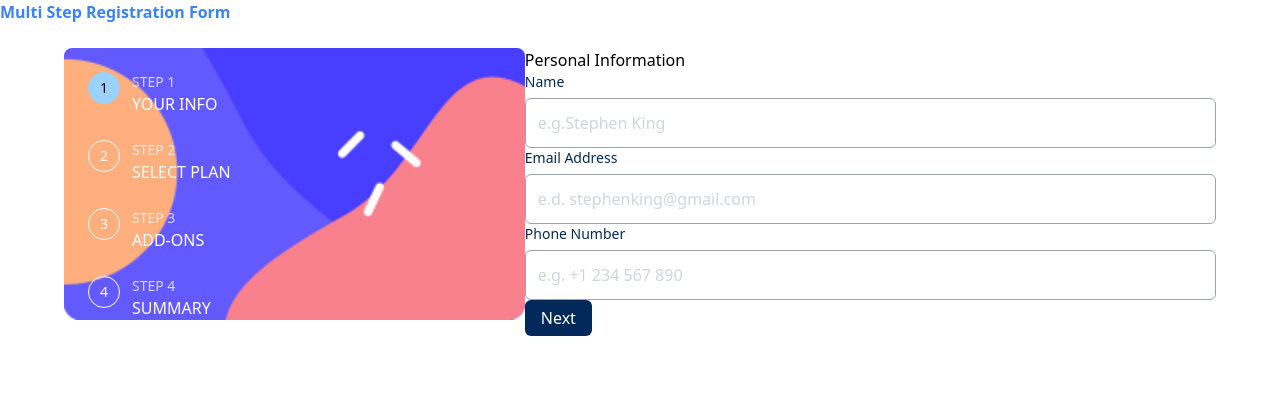
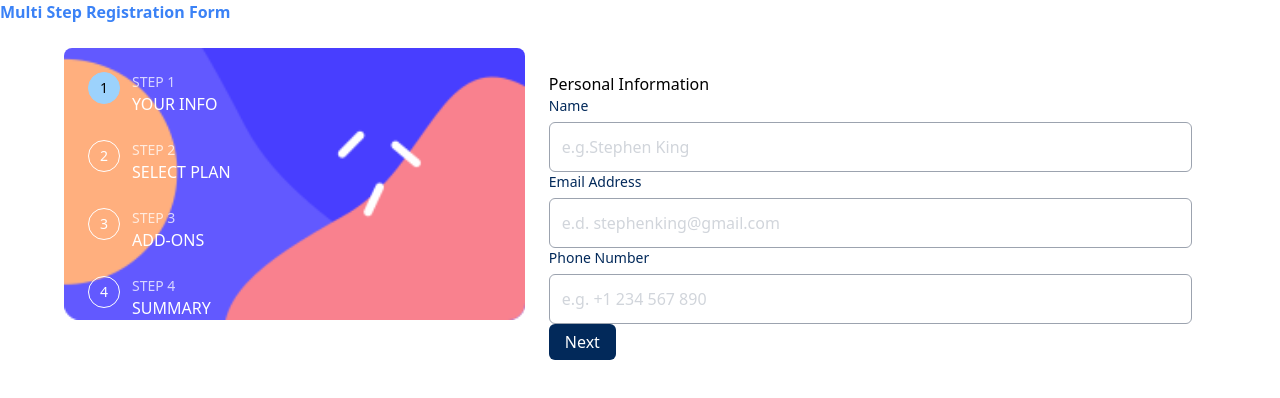
Before and after one commit to JimeBlue/multi-step-registration-form, a Nuxt app: page / in a window 1280 px wide. Shown: the top 398 px of the page. Built offline with nearby package versions, Linux system fonts and the light colour scheme; what vue-sweetalert2 would draw is missing.

Commit message:
Give padding and border readious to steps

```diff
--- a/components/form.vue
+++ b/components/form.vue
@@ -6,13 +6,13 @@
     </article>
     <!-- NOTE: Form -->
     <article
-      class="lg:col-span-3 shadow-sm lg:shadow-none bg-white w-11/12 lg:w-full mx-auto lg:mx-0 -mt-16 lg:mt-0"
+      class="lg:col-span-3 shadow-sm lg:shadow-none bg-white w-11/12 lg:w-full mx-auto lg:mx-0 -mt-16 lg:mt-0 rounded-lg"
     >
       <ValidationObserver ref="observer">
         <form @submit.prevent>
           <section v-if="!isSubmitted">
             <!-- NOTE: Personal Information -->
-            <div v-if="step === 1">
+            <div v-if="step === 1" class="p-6">
               <h2>Personal Information</h2>
               <FormTextInput
                 id="name"
@@ -39,7 +39,7 @@
               </button>
             </div>
             <!-- NOTE: Plans-->
-            <div v-if="step === 2">
+            <div v-if="step === 2" class="p-6">
               <h2>Select Your Plan</h2>
               <!-- Plans -->
               <RadioGroup
@@ -75,7 +75,7 @@
               <button type="button" @click="nextStep">Next</button>
             </div>
             <!-- NOTE: Add-ons-->
-            <div v-if="step === 3">
+            <div v-if="step === 3" class="p-6">
               <h2>Pick Add-ons</h2>
               <CheckboxInput
                 v-model="form.onlineService"
@@ -105,7 +105,7 @@
               <button type="button" @click="nextStep">Next</button>
             </div>
             <!-- NOTE: Summary -->
-            <div v-if="step === 4">
+            <div v-if="step === 4" class="p-6">
               <h2>Summary</h2>
               <p>Finishing up</p>
               <p>Double-check everything looks OK before confirming.</p>
```
